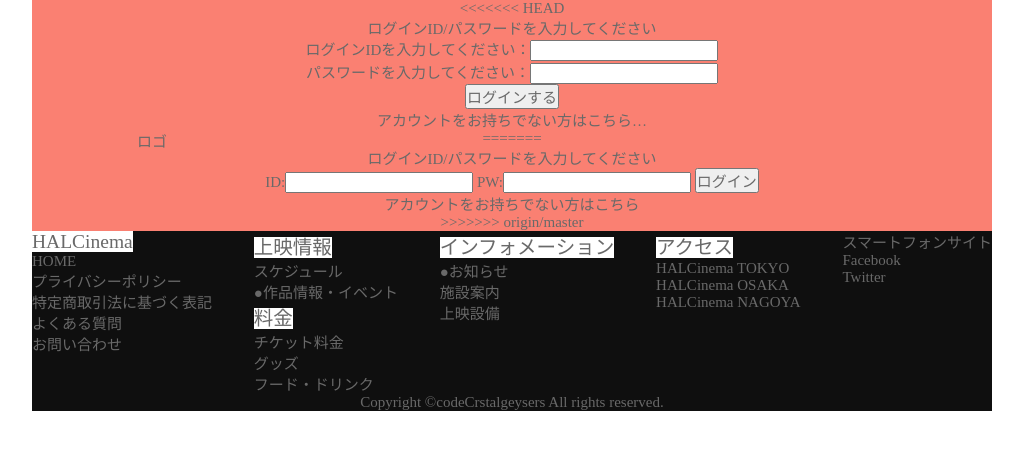
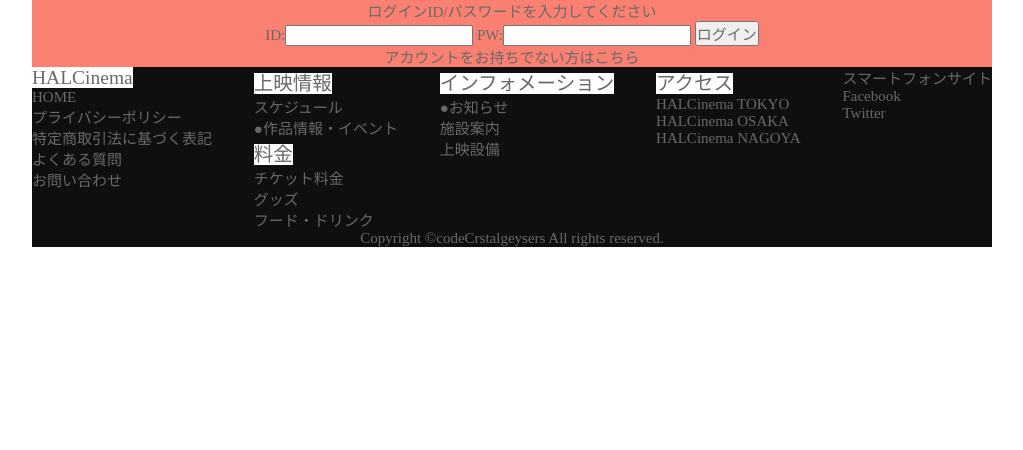
Before and after one commit to codeCrystalgeysers/halcinema, a PHP site: page /login.php in a window 1280 px wide. Shown: the part 100-550 px from the top of the page, without its empty margins (128-1151 px from the left). Run offline with PHP 8.4, Linux system fonts and the light colour scheme.

Commit message:
ログインボタン、ログインページ修正
ログインボタンを押してログインページに移動するようにしました
ログインページの不要な部分を削除しました

```diff
--- a/head.php
+++ b/head.php
@@ -11,7 +11,9 @@
         <!-- どう表示だっけ?別ページへリンクある? -->Alert
     </div>
     <div id="login">
-        <button id="btnLogin">ログイン</button>
+	    <form action="login.php">
+            <button id="btnLogin">ログイン</button>
+        </form>
         <div id="nowLogin">
             <p>IDまたは名前表示</p>
             <button id="btnLogout">ログアウト</button>
--- a/login.php
+++ b/login.php
@@ -10,22 +10,6 @@
 ?>
 
 <main>
-
-<<<<<<< HEAD
-	<div id="leftcolumn">
-		<h2>ログインID/パスワードを入力してください</h2>
-		<div class="form">ログインIDを入力してください：<input type="text" name="id" /></div>
-		<div class="form">パスワードを入力してください：<input type="password" name="pass" /></div>
-		<div class="form"><input type="submit" value="ログインする" /></div>
-		<div class="form"><a href="#">アカウントをお持ちでない方はこちら…</a></div>
-	</div><!--leftcolumn-->
-
-	<div id="rightcolumn">
-		<div id="logo">
-			<h1>ロゴ</h1>
-		</div><!--logo-->
-	</div><!--rightcolumn-->
-=======
 	<div id="loginArea">
 		<p>ログインID/パスワードを入力してください</p>
 		<form action="login_check.php" method="post" id="formLogin">
@@ -35,8 +19,6 @@
 		</form>
 		<a href="registration.php" id="mottenai">アカウントをお持ちでない方はこちら</a></div>
 	</div><!--#loginarea　デザイン周り考え中！-->
->>>>>>> origin/master
-
 </main>
 
 <?php
```
